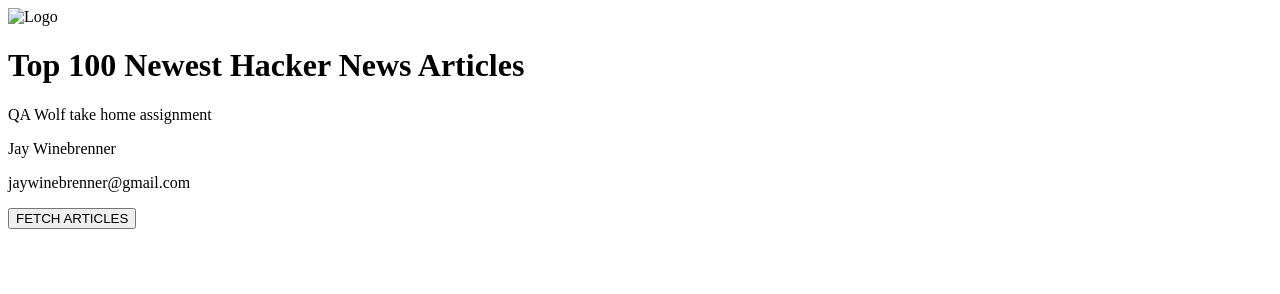
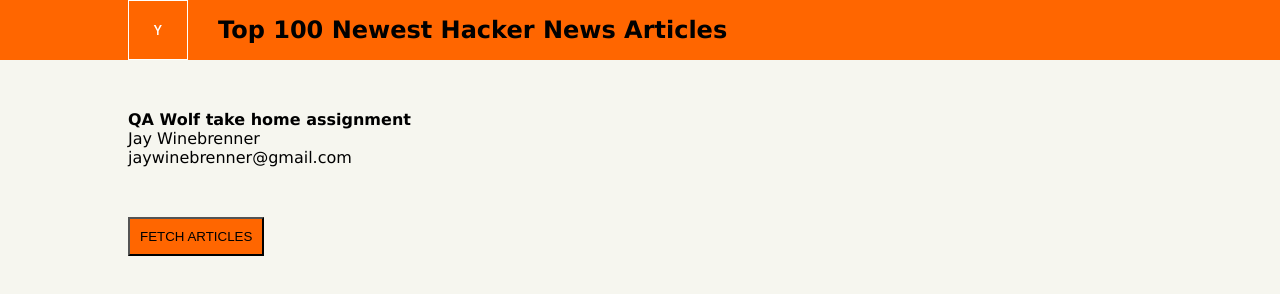
Before and after one commit to Jaywinebrenner/qa-wolf-hacker-news-scrapper, a website: page public/index.html in a window 1280 px wide. Drawn offline with Linux system fonts and the light colour scheme; the site is published under a folder, as on GitHub Pages, so addresses that start at the root find nothing.

Commit message:
more ab path tweak

```diff
--- a/public/index.html
+++ b/public/index.html
@@ -6,14 +6,12 @@
   <meta charset="UTF-8">
   <meta name="viewport" content="width=device-width, initial-scale=1.0">
   <title>Hacker News Articles</title>
-  <!-- Use absolute paths starting with '/' to ensure correct file loading -->
-  <link rel="stylesheet" href="/style.css">
-  <link rel="icon" href="/favicon.ico">
+  <link rel="stylesheet" href="style.css">
+  <link rel="icon" href="favicon.ico" />
 </head>
 <body>
   <div class="nav">
-    <!-- Use absolute paths for images as well -->
-    <img src="/logo.svg" alt="Logo">
+    <img src="logo.svg"/>
     <h1>Top 100 Newest Hacker News Articles</h1>
   </div>
   <div class="container">
@@ -21,12 +19,12 @@
       <p class="assignment-title">QA Wolf take home assignment</p>
       <p>Jay Winebrenner</p>
       <p>jaywinebrenner@gmail.com</p>
+
     </div>
     <button id="fetch-articles">FETCH ARTICLES</button>
     <ul id="articles-list"></ul>
     <div id="loading-text" style="display: none; font-size: 24px;">LOADING...</div>
   </div>
-  <!-- Ensure script src uses absolute path -->
-  <script src="/app.js"></script>
+  <script src="app.js"></script>
 </body>
 </html>
```
